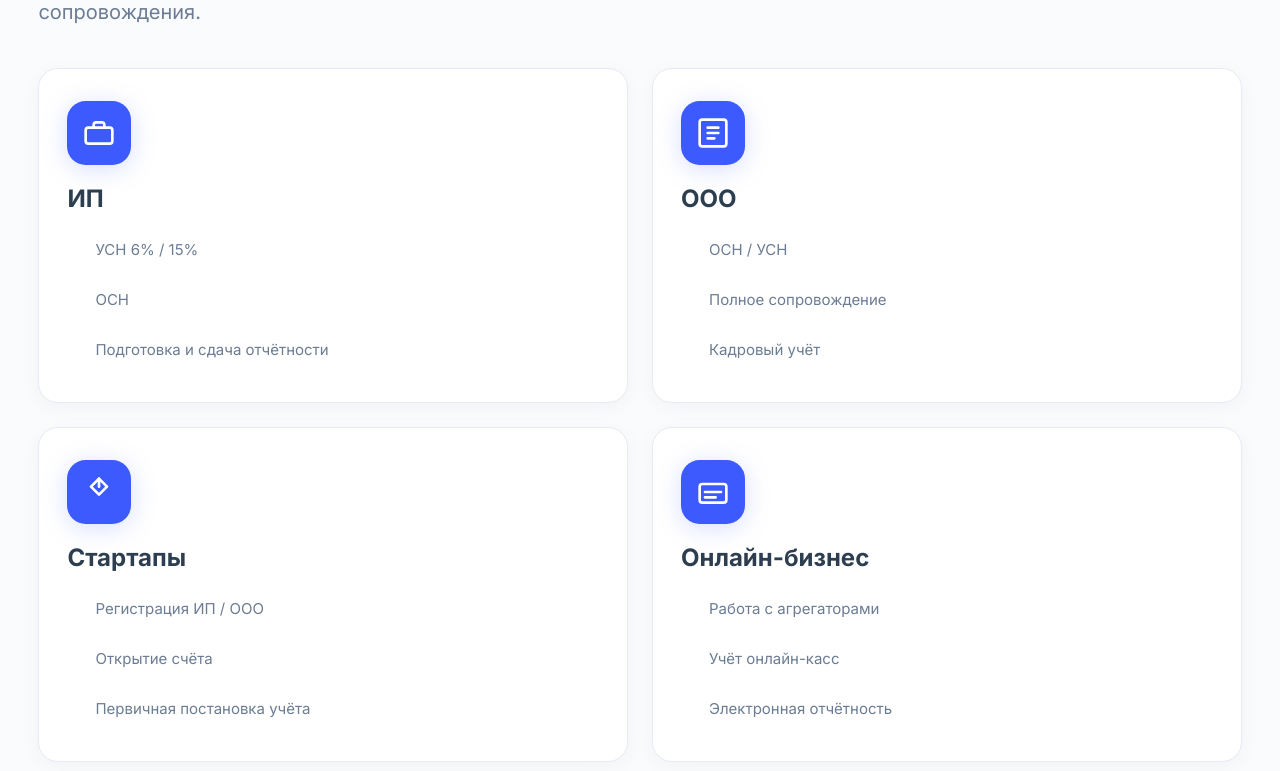
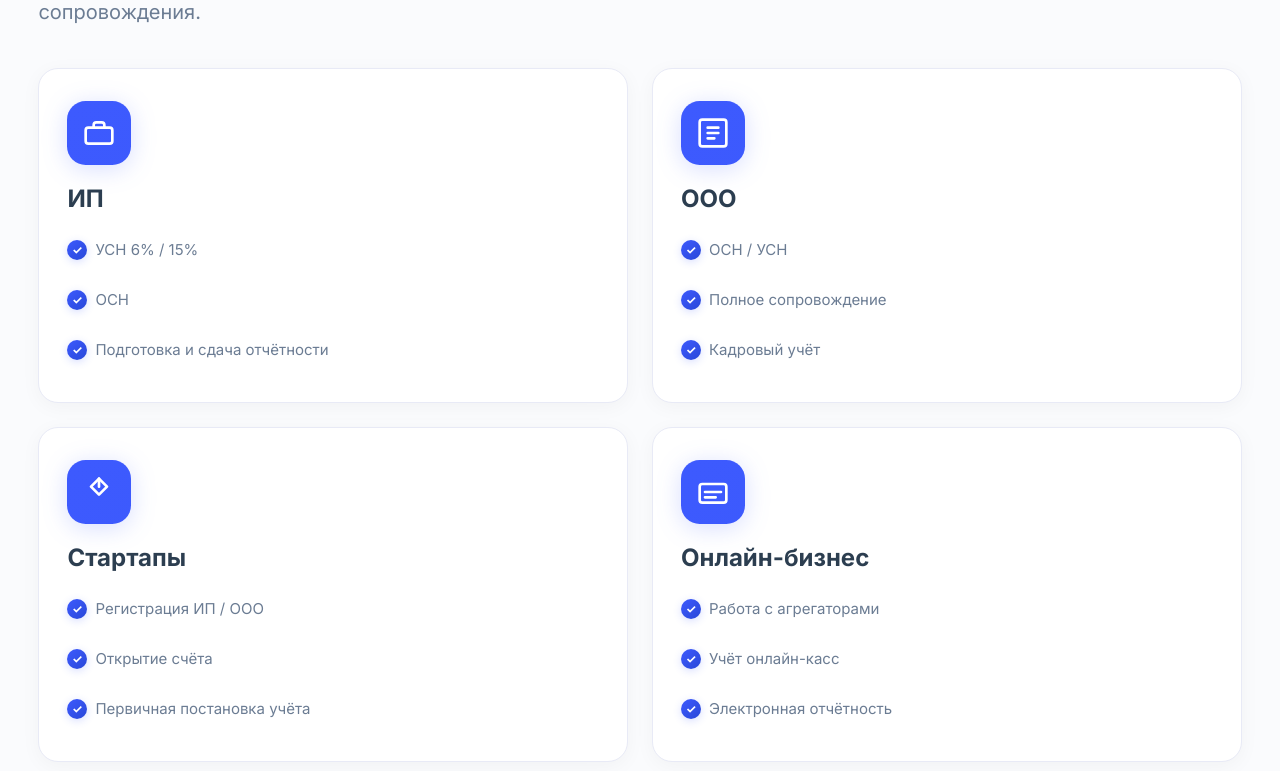
Before and after one commit to KoboSteruS/TOT, a Flask app: page / in a window 1280 px wide. Shown: the part 5729-6500 px from the top of the page. Run offline with Flask 3, Linux system fonts and the light colour scheme.

Commit message:
fix: галочки теперь всегда видны
- Заменены CSS переменные на прямые hex-цвета

- Добавлена тень для галочек по умолчанию

- Галочки видны всегда, не только при hover

- Hover увеличивает галочки и усиливает тень

Made-with: Cursor

```diff
--- a/static/styles.css
+++ b/static/styles.css
@@ -1939,7 +1939,7 @@ h2 {
   top: 2px;
   width: 20px;
   height: 20px;
-  background: linear-gradient(135deg, var(--primary) 0%, var(--primary-dark) 100%);
+  background: linear-gradient(135deg, #3D5AFE 0%, #2948D8 100%);
   color: #fff;
   border-radius: 50%;
   font-size: 12px;
@@ -1947,6 +1947,7 @@ h2 {
   line-height: 20px;
   text-align: center;
   transition: all .3s ease;
+  box-shadow: 0 2px 8px rgba(61, 90, 254, .2);
 }
 
 .scale-card:hover li {
```
